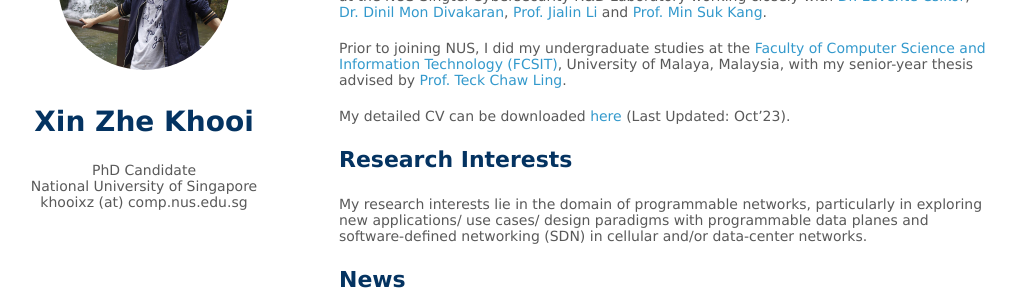
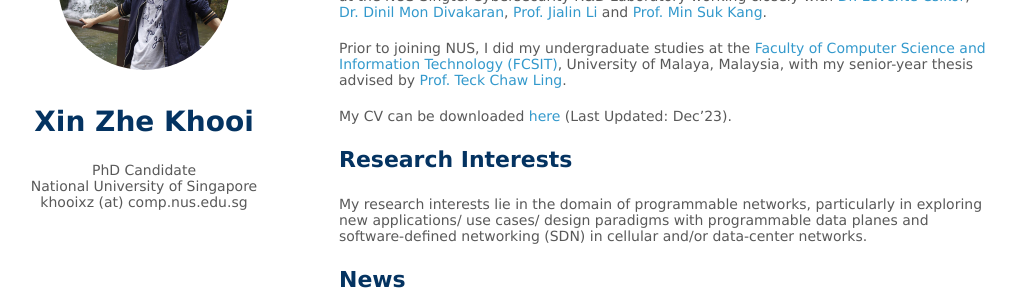
Before and after one commit to khooi8913/khooi8913.github.io, a Jekyll site: the page built from index.md, in a window 1280 px wide and 900 px high. Shown: the part 169-469 px from the top of the window, without its empty margins (131-1149 px from the left). Built offline with Jekyll 4.4.1, drawn with Linux system fonts in a browser that asks for light colours; nearby versions of some CDN libraries; a style sheet for code colours, icons or effects is not loaded; our own code applies the rules of GitHub Pages for plain Markdown files.

Commit message:
updated CV

```diff
--- a/index.md
+++ b/index.md
@@ -9,7 +9,7 @@ Before my PhD studies, I was a Research Assistant at the NUS-Singtel Cybersecuri
 
 Prior to joining NUS, I did my undergraduate studies at the [Faculty of Computer Science and Information Technology (FCSIT)](https://fsktm.um.edu.my/), University of Malaya, Malaysia, with my senior-year thesis advised by [Prof. Teck Chaw Ling](https://umexpert.um.edu.my/tchaw).
 
-My detailed CV can be downloaded [here](https://drive.google.com/file/d/1m298m6vaEYXcQRY1MrjSu6HmlOJ6sADk/view?usp=sharing) (Last Updated: Oct'23).
+My CV can be downloaded [here](https://drive.google.com/file/d/1m298m6vaEYXcQRY1MrjSu6HmlOJ6sADk/view?usp=sharing) (Last Updated: Dec'23).
 
 ## Research Interests
 
```
